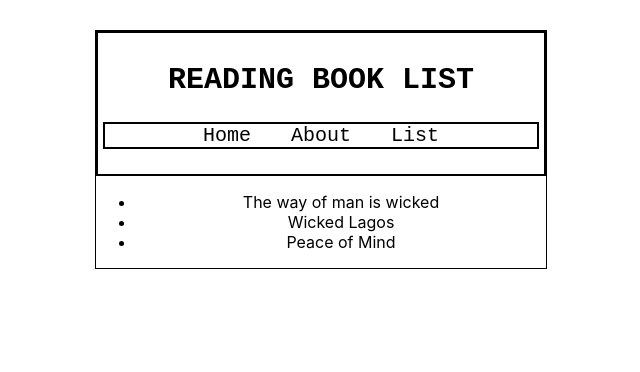
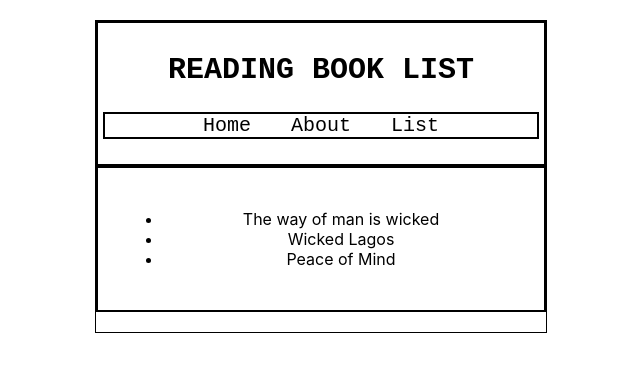
Before and after one commit to Legendary-Folah/readBookApp, a React (Create React App) app: page / in a window 1280 px wide. Shown: the top 372 px of the page, without its empty margins (319-959 px from the left). Built offline with nearby package versions, Linux system fonts and the light colour scheme.

Commit message:
hello there

```diff
--- a/src/index.css
+++ b/src/index.css
@@ -8,7 +8,7 @@ body {
 }
 
 .App {
-  margin: 30px auto;
+  margin: 20px auto;
   max-width: 450px;
   text-align: center;
   border: 1px solid black;
@@ -30,3 +30,9 @@ nav ul li {
   display: inline-block;
   margin: 0 20px;
 }
+
+.book-list {
+  padding: 25px;
+  margin-bottom: 20px;
+  border: 2px solid black;
+}
```
